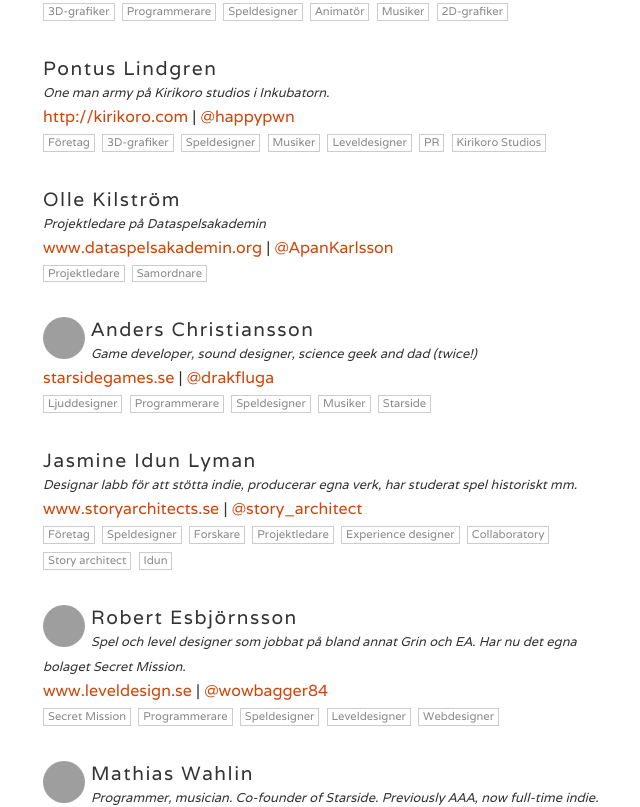
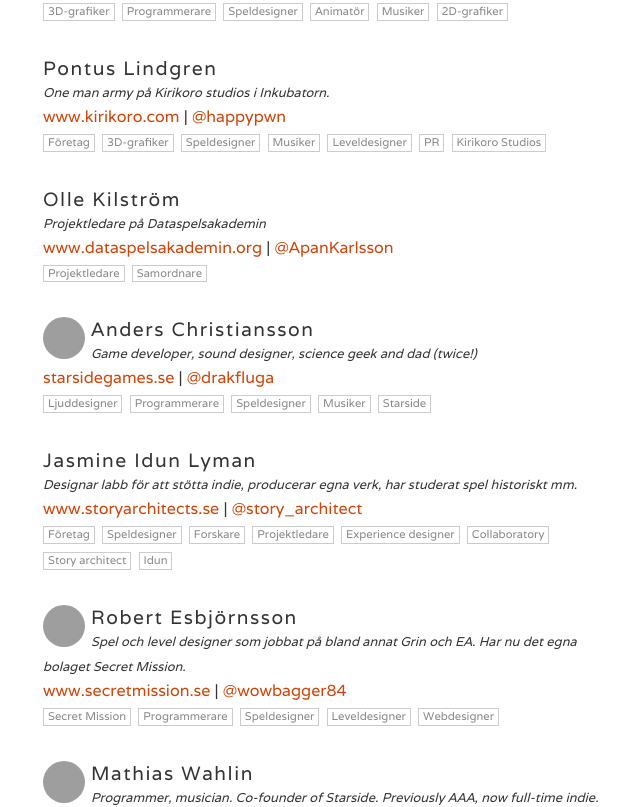
Before and after one commit to indiespel-gbg/indiespel-gbg.github.io, a Jekyll site: the page built from medlemmar.html, in a window 1280 px wide and 1400 px high, scrolled down 1481 px, cut to the strip 154-961 px from the top of the window. Shown: the whole strip, without its empty margins (313-953 px from the left). Built offline with Jekyll 4.4.1, drawn with Linux system fonts in a browser that asks for light colours; grey boxes are pictures that could not be loaded.

Commit message:
Robert Esbjörnsson's + Pontus Lindgren's websites

```diff
--- a/_data/members.yml
+++ b/_data/members.yml
@@ -431,7 +431,7 @@
 
 - name: Robert Esbjörnsson
   bio: Spel och level designer som jobbat på bland annat Grin och EA. Har nu det egna bolaget Secret Mission.
-  website: www.leveldesign.se
+  website: www.secretmission.se
   twitter: wowbagger84
   gravatar: 47f1850fb9d3abc9fcd46bf04c650dd2
   tags:
@@ -573,7 +573,7 @@
 
 - name: Pontus Lindgren
   bio: One man army på Kirikoro studios i Inkubatorn.
-  website: http://kirikoro.com
+  website: www.kirikoro.com
   twitter: happypwn
   email:
   gravatar:
```
